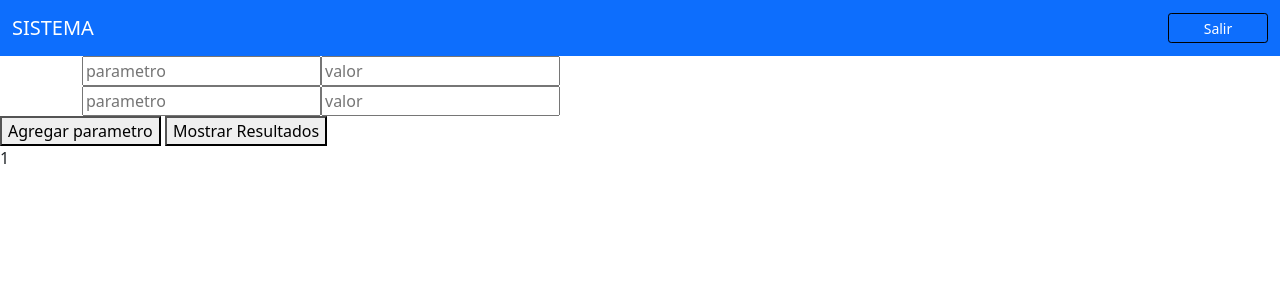
After one commit to oixgres/HCarbono, a PHP site: page /codes/php/userPage.php in a window 1280 px wide. The commit adds this page. Shown: the top 300 px of the page. Run offline with PHP 8.4, Linux system fonts and the light colour scheme; the visitor is signed in with stand-in values (Sample User, id 1); some libraries are stand-ins or nearby versions.

Commit message:
Se creo una tabla para la prueba de valores dentro de la BD y se trabaja en la transferencia de datos de php a js

```diff
--- a/SistemaEmisiones/codes/php/adminPage.php
+++ b/SistemaEmisiones/codes/php/adminPage.php
@@ -20,7 +20,7 @@
         <a class="btn btn-primary btn-sm button-settings "href="../../index.html">Regresar</a>
       </div>
     </nav>
-    <!-- 29:13 https://www.youtube.com/watch?v=3xRMUDC74Cw&ab_channel=CleverTechie -->
+
     <section>
       <?php
         require_once "processCRUD.php";
--- /dev/null
+++ b/SistemaEmisiones/codes/php/userPage.php
@@ -0,0 +1,56 @@
+<?php session_start(); ?>
+
+<!DOCTYPE html>
+
+<html lang="en" dir="ltr">
+  <head>
+    <meta charset="utf-8">
+    <title>Sistema Emisiones (Nombre en desarrollo)</title>
+
+    <link href="https://cdn.jsdelivr.net/npm/bootstrap@5.0.0-beta2/dist/css/bootstrap.min.css" rel="stylesheet" integrity="sha384-BmbxuPwQa2lc/FVzBcNJ7UAyJxM6wuqIj61tLrc4wSX0szH/Ev+nYRRuWlolflfl" crossorigin="anonymous">
+    <script src="https://cdn.jsdelivr.net/npm/bootstrap@5.0.0-beta2/dist/js/bootstrap.bundle.min.js" integrity="sha384-b5kHyXgcpbZJO/tY9Ul7kGkf1S0CWuKcCD38l8YkeH8z8QjE0GmW1gYU5S9FOnJ0" crossorigin="anonymous"></script>
+
+    <script src="https://cdn.plot.ly/plotly-latest.min.js"></script>
+
+    <link rel="stylesheet" href="../css/pageStyle.css">
+  </head>
+
+  <body class="page-settings">
+    <?php
+      include "dataBaseLogin.php";
+
+      $connection = mysqli_connect($host, $user, $password, $bd);
+      /* https://www.youtube.com/watch?v=xHbmHY9lJu4&t=71s&ab_channel=FacultadAutodidacta 3:43*/
+
+    ?>
+
+    <nav class="navbar navbar-dark bg-primary">
+      <div class="container-fluid">
+        <a class="navbar-brand" href="#">SISTEMA</a>
+        <ul class="navbar-nav me-auto justify-content-end">
+        </ul>
+        <a class="btn btn-primary btn-sm button-settings "href="../../index.html">Salir</a>
+      </div>
+    </nav>
+
+    <form id="form-param">
+      <div class="container">
+        <div>
+          <input type="text" class="parametro" placeholder="parametro"><input type="number" class="valor" placeholder="valor">
+        </div>
+        <div>
+          <input type="text" class="parametro" placeholder="parametro"><input type="number" class="valor" placeholder="valor">
+        </div>
+      </div>
+      <div class="">
+        <button type="button" class="addParam">Agregar parametro</button>
+        <button type="button" class="showResults">Mostrar Resultados</button>
+      </div>
+
+      <?php echo $_SESSION['idUsuario']; ?>
+
+      <div id="grafico"></div>
+      <script src="../js/graph.js"></script>
+    </form>
+  </body>
+</html>
--- a/SistemaEmisiones/index.html
+++ b/SistemaEmisiones/index.html
@@ -23,7 +23,7 @@
           <ul class="navbar-nav me-auto justify-content-end">
           </ul>
 
-          <form class="d-inline-flex" method="post" action="codes/php/login.php">
+          <form class="d-inline-flex" method="post" action="codes/php/pageLogin.php">
             <div class="d-flex flex-row">
               <div class="mt-1" style="color:white;">Usuario</div>
               <input class="form-control form-control-sm mx-1" type="text" placeholder="Ingresar Usuario" aria-label="Ingresar Usuario" name="username">
--- /dev/null
+++ b/documents/tables/Administrador.csv
@@ -0,0 +1,2 @@
+idAdministrador,Username,Password
+1,sergio0711,1094346
```
Also changed, not shown: SistemaEmisiones/codes/php/pageLogin.php (renamed from SistemaEmisiones/codes/php/login.php, +9 -1 lines), SistemaEmisiones/codes/sql/Sistema-EmisionesV1.sql (+24 -0 lines), documents/tables/Empresa.csv (added, +10 -0 lines), documents/tables/Usuario.csv (added, +10 -0 lines).
